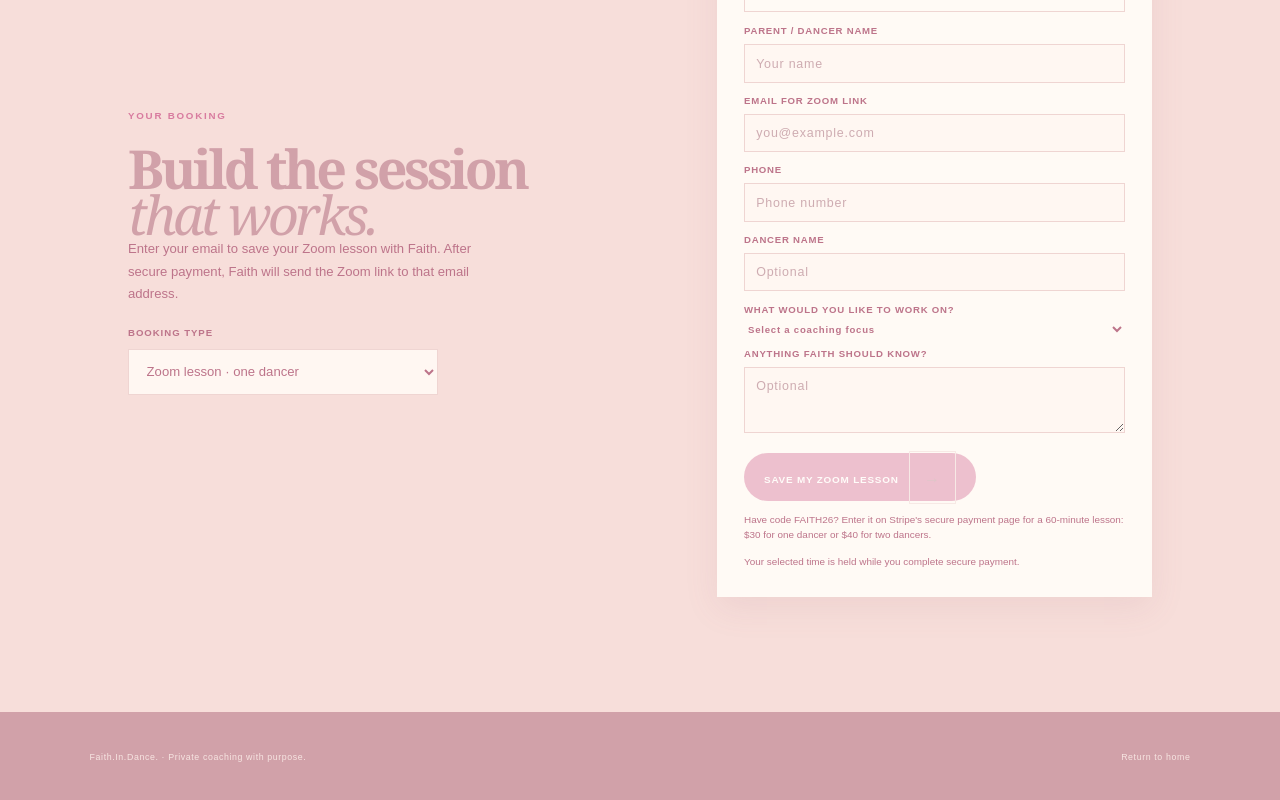
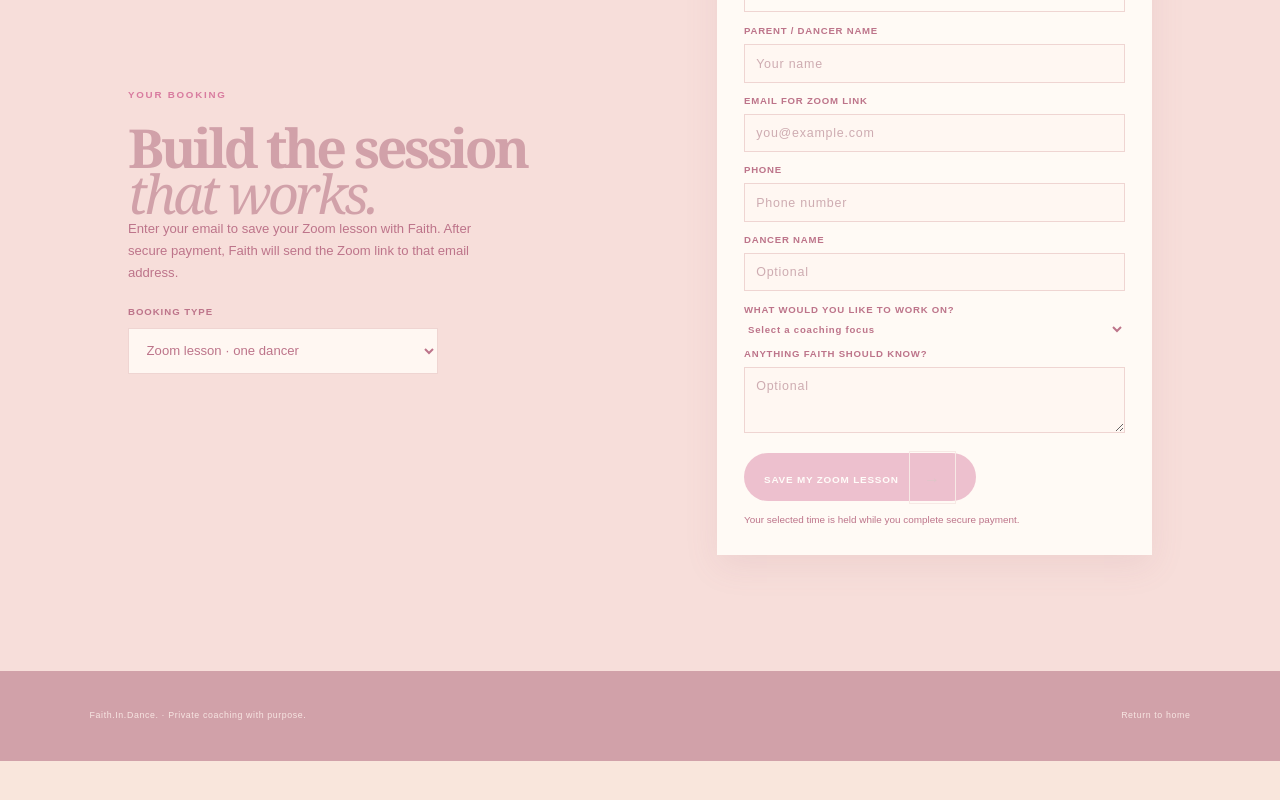
Before and after one commit to Mila1980/FAITHDANCE, a Next.js app: page /book in a window 1280 px wide. Shown: the part 2521-3321 px from the top of the page. After the commit the page ends 3282 px from the top, so only its background shows below. Built offline with nearby package versions, Linux system fonts and the light colour scheme.

Commit message:
Hide VIP discount code mention

```diff
--- a/src/components/booking-slot-picker.tsx
+++ b/src/components/booking-slot-picker.tsx
@@ -208,7 +208,6 @@ export function BookingSlotPicker() {
             {saving ? "Saving…" : "Save my Zoom lesson"} <span>→</span>
           </button>
           {status && <small className="booking-status">{status}</small>}
-          <small>Have code FAITH26? Enter it on Stripe&apos;s secure payment page for a 60-minute lesson: $30 for one dancer or $40 for two dancers.</small>
           <small>Your selected time is held while you complete secure payment.</small>
         </form>
       </section>
```
